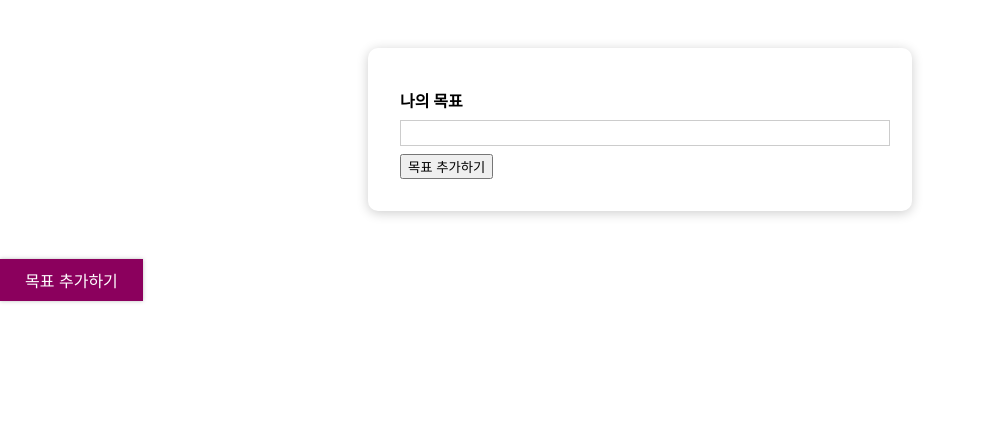
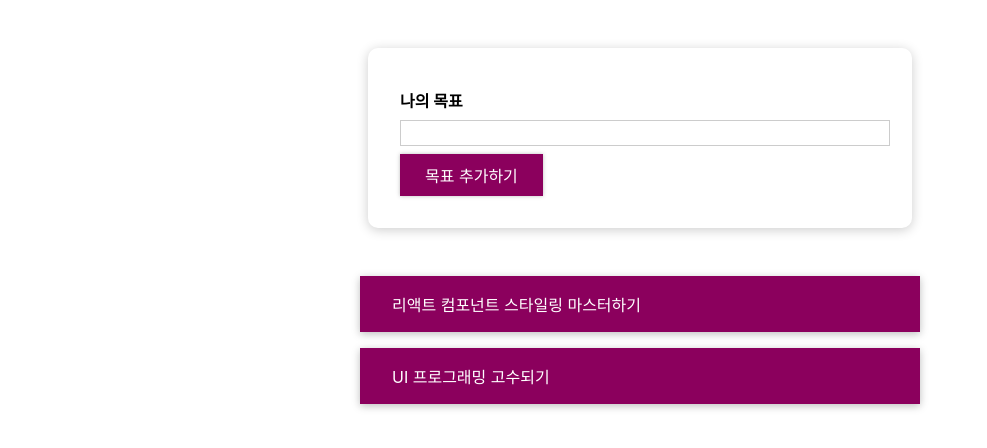
Before and after one commit to daveen99/react-study202308, a React (Create React App) app: page / in a window 1280 px wide. Shown: the top 448 px of the page, without its empty margins (0-987 px from the left). Built offline with nearby package versions, Linux system fonts and the light colour scheme.

Commit message:
목표설정 APP - 기본 구성 (추가기능, 삭제기능)

```diff
--- a/src/App.js
+++ b/src/App.js
@@ -1,19 +1,67 @@
 import React, { useState } from 'react';
 import CourseInput from './components/CourseGoals/CourseInput';
 import CourseList from './components/CourseGoals/CourseList';
-import Button from './components/UI/Button/Button';
 import './App.css';
 
+const DUMMY_DATA = [
+  {
+    id: 'g1',
+    text: '리액트 컴포넌트 스타일링 마스터하기',
+  },
+  {
+    id: 'g2',
+    text: 'UI 프로그래밍 고수되기',
+  },
+];
+
 const App = () => {
+  const [goals, setGoals] = useState(DUMMY_DATA);
+
+  // Input에게 전달할 함수
+  const addGoalHandler = (text) => {
+    console.log('전달받은 텍스트:', text);
+    const newGoal = {
+      id: Math.random().toString(),
+      text: text,
+    };
+
+    // 상태변수(배열) 수정
+    // const updateGoals = [...goals, newGoal];
+    setGoals((prevGoals) => [...prevGoals, newGoal]);
+  };
+
+  // 삭제 이벤트 핸들러  courceitem까지 내려보내야 함
+  const deleteGoalHandler = (id) => {
+    setGoals((prevGoals) => prevGoals.filter((goal) => goal.id !== id));
+  };
+
+  // courcelist 조건부 렌더링
+  let listContent = (
+    <p
+      style={{
+        color: 'red',
+        fontSize: '2em',
+        textAlign: 'center',
+      }}
+    >
+      목표를 등록해주세요
+    </p>
+  );
+  if (goals.length > 0) {
+    listContent = (
+      <CourseList
+        items={goals}
+        onDelete={deleteGoalHandler}
+      />
+    );
+  }
+
   return (
     <div>
       <section id="goal-form">
-        <CourseInput />
+        <CourseInput onAdd={addGoalHandler} />
       </section>
-      <section id="goals">
-        <CourseList />
-      </section>
-      <Button type="submit">목표 추가하기</Button>
+      <section id="goals">{listContent}</section>
     </div>
   );
 };
--- /dev/null
+++ b/src/components/CourseGoals/CourceItem.css
@@ -0,0 +1,8 @@
+.goal-item {
+    margin: 1rem 0;
+    background: #8b005d;
+    box-shadow: 0 2px 8px rgba(0, 0, 0, 0.26);
+    color: white;
+    padding: 1rem 2rem;
+    cursor: pointer;
+  }
--- /dev/null
+++ b/src/components/CourseGoals/CourceItem.js
@@ -0,0 +1,12 @@
+import React from 'react';
+import './CourceItem.css';
+
+const CourceItem = ({item, onDelete}) => {
+  return (
+    <li className='goal-item' onClick={() => onDelete(item.id)}>
+        {item.text}
+    </li>
+  )
+}
+
+export default CourceItem
--- a/src/components/CourseGoals/CourseInput.js
+++ b/src/components/CourseGoals/CourseInput.js
@@ -1,16 +1,37 @@
-import React from 'react'
+import React, { useState } from 'react';
 import './CourseInput.css';
+import Button from '../UI/Button/Button';
 
-const CourseInput = () => {
+const CourseInput = ({onAdd}) => {
+  const [enteredText, setEnteredText] = useState('');
+
+  const textChangeHandler = (e) => {
+    // console.log(e.target.value);
+    setEnteredText(e.target.value);
+  };
+
+  const formSubmitHandler = (e) => {
+    e.preventDefault();
+    // console.log(enteredText);
+
+
+    onAdd(enteredText);
+    setEnteredText('');
+  };
+
   return (
-    <form>
+    <form onSubmit={formSubmitHandler}>
       <div className="form-control">
         <label>나의 목표</label>
-        <input type="text"/>
+        <input
+          type="text"
+          onChange={textChangeHandler}
+          value={enteredText}
+        />
       </div>
-      <button type="submit">목표 추가하기</button>
+      <Button type="submit">목표 추가하기</Button>
     </form>
-  )
-}
+  );
+};
 
-export default CourseInput
+export default CourseInput;
--- a/src/components/CourseGoals/CourseList.js
+++ b/src/components/CourseGoals/CourseList.js
@@ -1,12 +1,21 @@
-import React from 'react'
+import React from 'react';
 import './CourseList.css';
+import CourceItem from './CourceItem';
 
-const CourseList = () => {
+const CourseList = ({ items, onDelete }) => {
   return (
-    <ul className='goal-list'>
+    <ul className="goal-list">
+      {items.map((item) => {
+        return (
+          <CourceItem
+            key={item.id}
+            item={item}
+            onDelete={onDelete}
+          />
+        );
+      })}
+    </ul>
+  );
+};
 
-    </ul>
-  )
-}
-
-export default CourseList
+export default CourseList;
```
